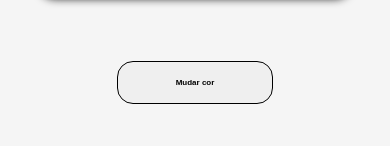
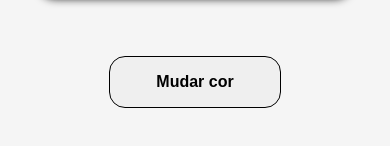
Before and after one commit to maatbm/tarefa4, a plain HTML site: page index.html in a window 390 px wide. Shown: the part 424-570 px from the top of the page. Drawn offline with Linux system fonts and the light colour scheme.

Commit message:
otimização

```diff
--- a/static/CSS/main.css
+++ b/static/CSS/main.css
@@ -57,7 +57,6 @@ body{
         width: 80%;
     }
     #button{
-        width: 50%;
-        font-size: 0.5rem;
+        width: 55%;
     }
 }
```
